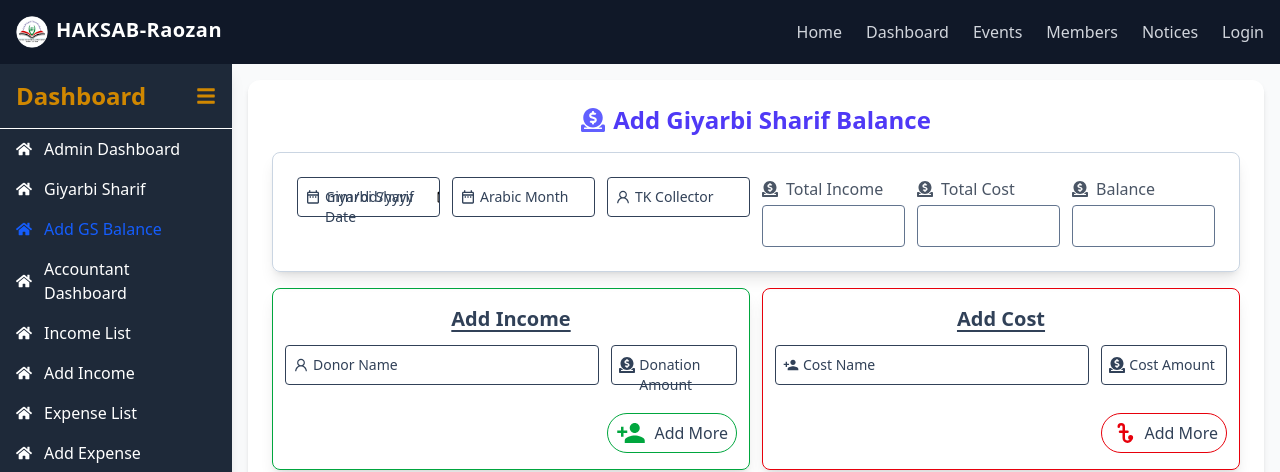
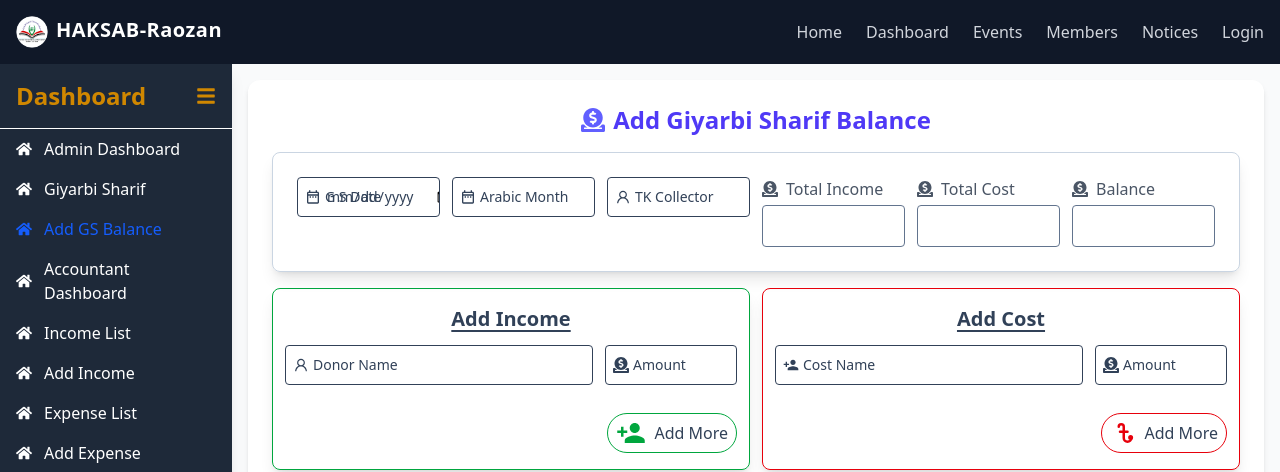
Before and after one commit to nurulazam-dev/haksab-raozan-branch, a React (Vite) app in the folder frontend/: page /dashboard/add-gs-balance in a window 1280 px wide. Shown: the top 472 px of the page. Built offline with nearby package versions, Linux system fonts and the light colour scheme.

Commit message:
update AddGiyarbiSharifBalance component

```diff
--- a/frontend/src/components/Dashboard/Accounts/Giyarbi-Sharif/AddGiyarbiSharifBalance.jsx
+++ b/frontend/src/components/Dashboard/Accounts/Giyarbi-Sharif/AddGiyarbiSharifBalance.jsx
@@ -8,10 +8,14 @@ import FloatingLabelInput from "../../../Shared/FloatingLabelInput";
 
 export default function AddGiyarbiSharifBalance() {
   const [formData, setFormData] = useState({
-    donorName: "",
-    amount: "",
-    date: "",
-    description: "",
+    giyarbiSharifDate: "",
+    arabicMonth: "",
+    balanceCollector: "",
+    totalIncome: "",
+    totalCost: "",
+    balance: "",
+    incomeEntries: [{ donorName: "", donationAmount: "" }],
+    costEntries: [{ costName: "", costAmount: "" }],
   });
 
   const handleChange = (e) => {
@@ -23,7 +27,16 @@ export default function AddGiyarbiSharifBalance() {
     e.preventDefault();
     console.log("Submitted Data:", formData);
     alert("Balance record added successfully!");
-    setFormData({ donorName: "", amount: "", date: "", description: "" });
+    setFormData({
+      giyarbiSharifDate: "",
+      arabicMonth: "",
+      balanceCollector: "",
+      totalIncome: "",
+      totalCost: "",
+      balance: "",
+      incomeEntries: [{ donorName: "", donationAmount: "" }],
+      costEntries: [{ costName: "", costAmount: "" }],
+    });
   };
 
   return (
@@ -52,7 +65,7 @@ export default function AddGiyarbiSharifBalance() {
                 value={formData?.giyarbiSharifDate}
                 onChange={handleChange}
                 required={true}
-                placeholder="Giyarbi Sharif Date"
+                placeholder="G S Date"
                 icon={<MdOutlineDateRange />}
               />
               {/* ======end====== */}
@@ -95,8 +108,8 @@ export default function AddGiyarbiSharifBalance() {
               </label>
               <input
                 type="number"
-                name="amount"
-                value={formData.amount}
+                name="totalIncome"
+                value={formData.totalIncome}
                 onChange={handleChange}
                 disabled
                 className="w-full border border-slate-500 rounded p-2"
@@ -110,8 +123,8 @@ export default function AddGiyarbiSharifBalance() {
               </label>
               <input
                 type="number"
-                name="amount"
-                value={formData.amount}
+                name="totalCost"
+                value={formData.totalCost}
                 onChange={handleChange}
                 disabled
                 className="w-full border border-slate-500 rounded p-2"
@@ -125,8 +138,8 @@ export default function AddGiyarbiSharifBalance() {
               </label>
               <input
                 type="number"
-                name="amount"
-                value={formData.amount}
+                name="balance"
+                value={formData.balance}
                 onChange={handleChange}
                 disabled
                 className="w-full border border-slate-500 rounded px-4 py-2"
@@ -143,7 +156,7 @@ export default function AddGiyarbiSharifBalance() {
               {/* 1 donor field */}
               <div className="flex justify-center items-center mb-3 gap-3 w-full">
                 {/* Donor Name */}
-                <div className="w-[70%]">
+                <div className="md:w-[70%] w-[65%]">
                   {/* ======start====== */}
                   <FloatingLabelInput
                     name="donorName"
@@ -157,13 +170,13 @@ export default function AddGiyarbiSharifBalance() {
                   {/* ======end====== */}
                 </div>
                 {/* DonationAmount */}
-                <div className="w-[28%]">
+                <div className="md:w-[30%] w-[35%]">
                   {/* ======start====== */}
                   <FloatingLabelInput
                     name="donationAmount"
                     type="number"
                     value={formData?.donationAmount}
-                    placeholder="Donation Amount"
+                    placeholder="Amount"
                     onChange={handleChange}
                     required={true}
                     icon={<FaDonate />}
@@ -187,7 +200,7 @@ export default function AddGiyarbiSharifBalance() {
               {/* 1 cost field */}
               <div className="flex justify-center items-center mb-3 gap-3 w-full">
                 {/* Cost Name */}
-                <div className="w-[70%]">
+                <div className="md:w-[70%] w-[65%]">
                   {/* ======start====== */}
                   <FloatingLabelInput
                     name="costName"
@@ -201,7 +214,7 @@ export default function AddGiyarbiSharifBalance() {
                   {/* ======end====== */}
                 </div>
                 {/* Cost Amount */}
-                <div className="w-[28%]">
+                <div className="md:w-[30%] w-[35%]">
                   {/* ======start====== */}
                   <FloatingLabelInput
                     name="costAmount"
@@ -209,7 +222,7 @@ export default function AddGiyarbiSharifBalance() {
                     value={formData?.costAmount}
                     onChange={handleChange}
                     required={true}
-                    placeholder="Cost Amount"
+                    placeholder="Amount"
                     icon={<FaDonate />}
                   />
                   {/* ======end====== */}
```
